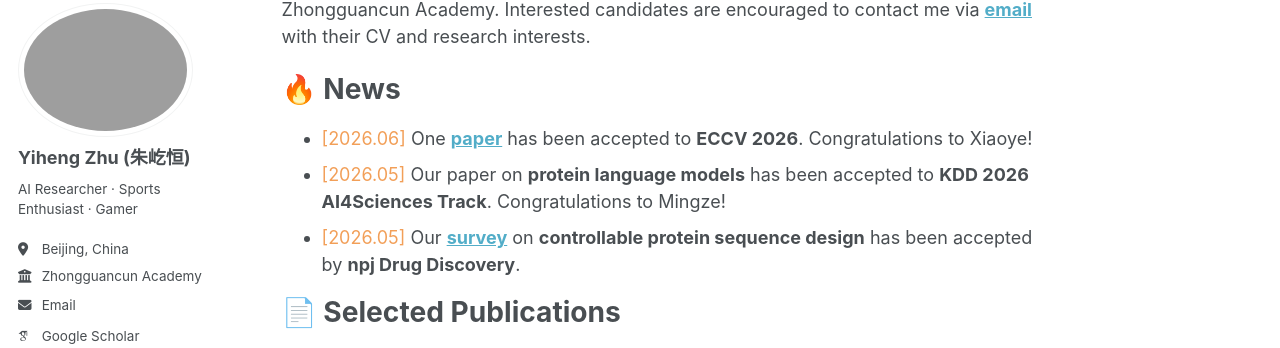
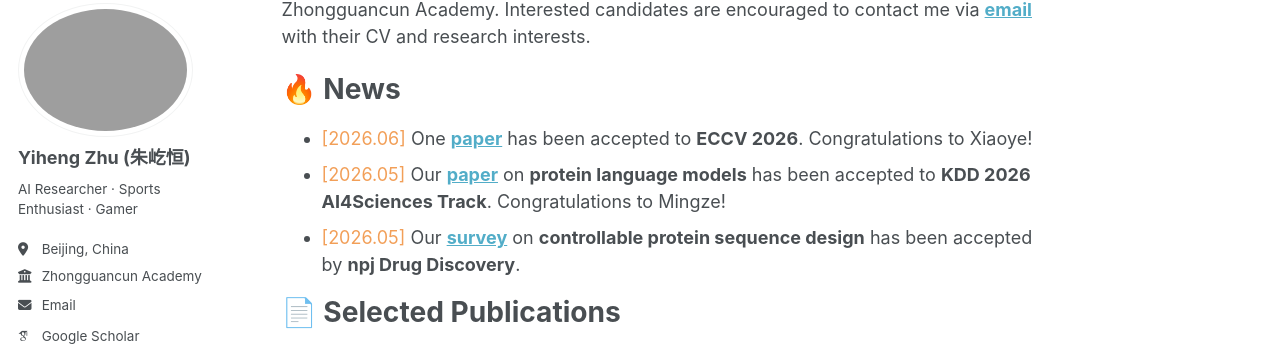
Before and after one commit to derrickzhu147/derrickzhu147.github.io, a Jekyll site: the page built from _pages/about.md, in a window 1280 px wide and 900 px high, scrolled down 441 px. Shown: the part 96-444 px from the top of the window. Built offline with Jekyll 4.4.1, drawn with Linux system fonts in a browser that asks for light colours; some web fonts are replaced; a script that is not in the unit is left out; part of the change alters nothing that is shown.

Commit message:
Update about.md

```diff
--- a/_pages/about.md
+++ b/_pages/about.md
@@ -19,7 +19,7 @@ I am seeking highly motivated Ph.D. students with strong backgrounds in machine
 ======
 
 - <span style="color:#F29F58;">[2026.06]</span> One **[paper](https://arxiv.org/abs/2603.11734)** has been accepted to **ECCV 2026**. Congratulations to Xiaoye!
-- <span style="color:#F29F58;">[2026.05]</span> Our paper on **protein language models** has been accepted to **KDD 2026 AI4Sciences Track**. Congratulations to Mingze!
+- <span style="color:#F29F58;">[2026.05]</span> Our **[paper](https://dl.acm.org/doi/abs/10.1145/3770855.3818885)** on **protein language models** has been accepted to **KDD 2026 AI4Sciences Track**. Congratulations to Mingze!
 - <span style="color:#F29F58;">[2026.05]</span> Our **[survey](https://www.nature.com/articles/s44386-026-00054-5)** on **controllable protein sequence design** has been accepted by **npj Drug Discovery**.
 
 {% include_relative pub.md %}
```
